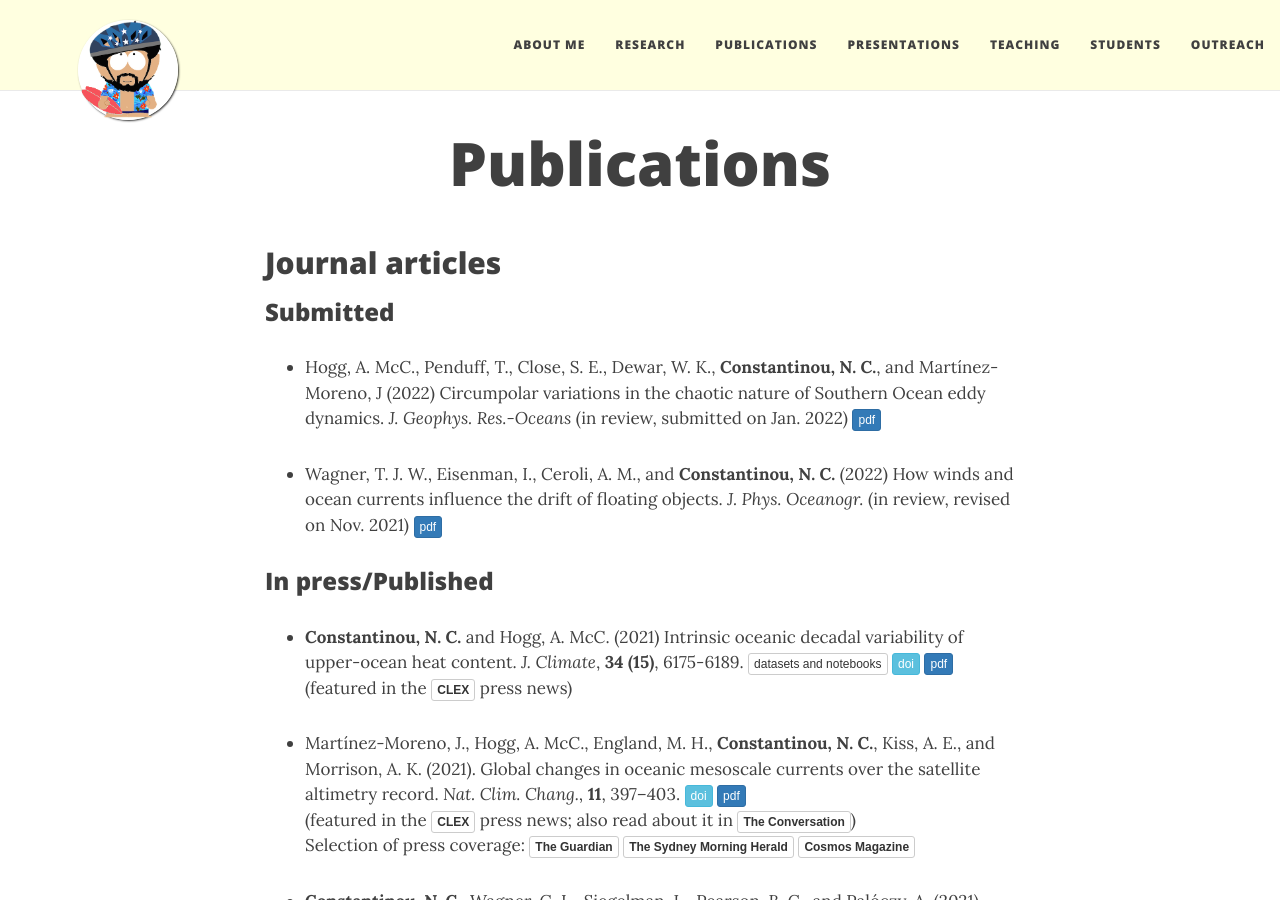
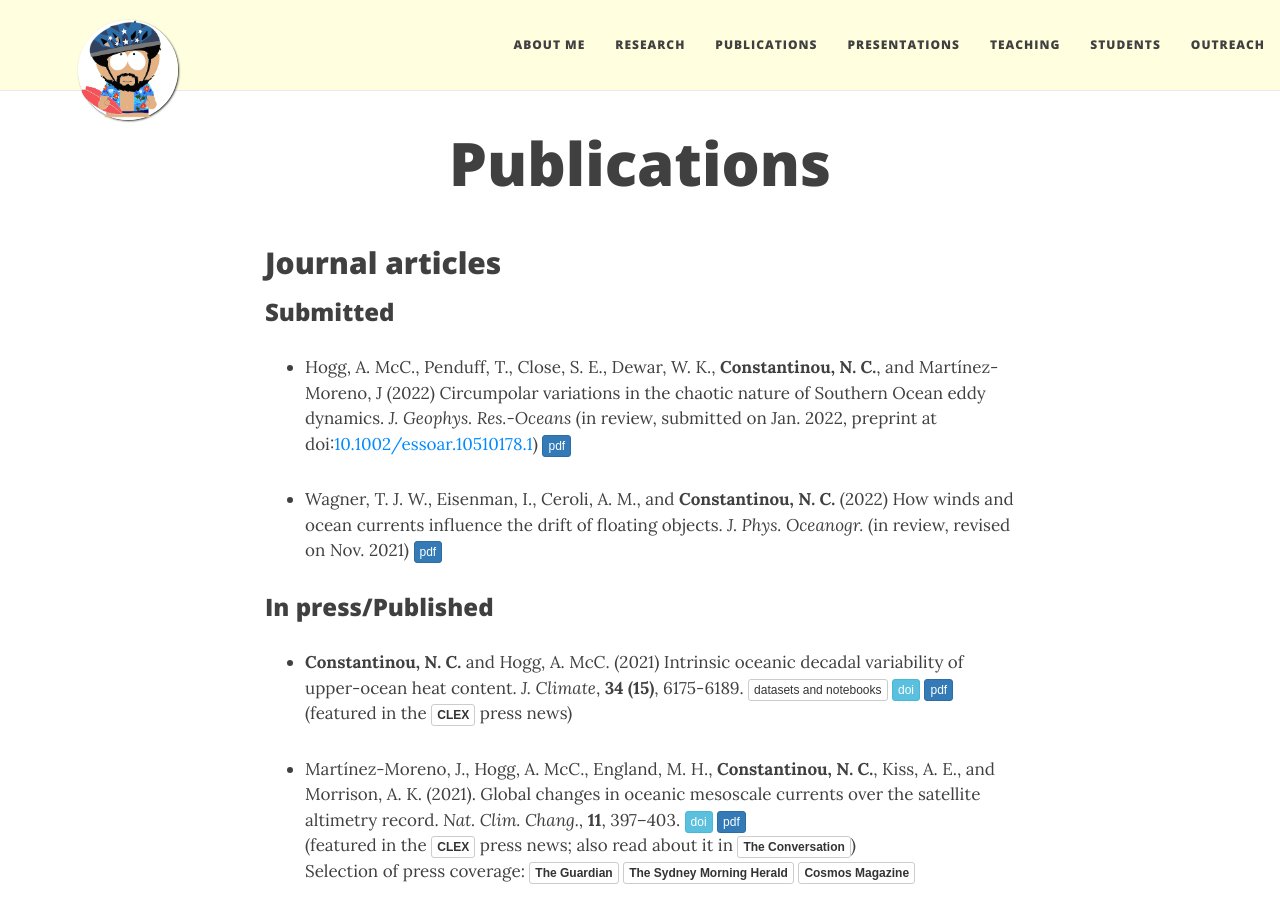
Before and after one commit to navidcy/navidcy.github.io, a Jekyll site: the page built from publications.md, in a window 1280 px wide and 900 px high. Built offline with Jekyll 4.4.1, drawn with Linux system fonts in a browser that asks for light colours; nearby versions of some CDN libraries; comment, search, counter and statistics services are not loaded.

Commit message:
add doi for preprint

```diff
--- a/publications.md
+++ b/publications.md
@@ -17,7 +17,7 @@
 
 ### Submitted
 
- - Hogg, A. McC., Penduff, T., Close, S. E., Dewar, W. K., **Constantinou, N. C.**, and Martínez-Moreno, J  (2022) Circumpolar variations in the chaotic nature of Southern Ocean eddy dynamics. _J. Geophys. Res.-Oceans_ (in review, submitted on Jan. 2022) [<span class="btn btn-primary btn-xs{{end}}" style="font-family:sans-serif;">pdf</span>][occiput-SO]
+ - Hogg, A. McC., Penduff, T., Close, S. E., Dewar, W. K., **Constantinou, N. C.**, and Martínez-Moreno, J  (2022) Circumpolar variations in the chaotic nature of Southern Ocean eddy dynamics. _J. Geophys. Res.-Oceans_ (in review, submitted on Jan. 2022, preprint at doi:<a href="https://doi.org/10.1002/essoar.10510178.1">10.1002/essoar.10510178.1</a>) [<span class="btn btn-primary btn-xs{{end}}" style="font-family:sans-serif;">pdf</span>][occiput-SO]
 
 - Wagner, T. J. W., Eisenman, I., Ceroli, A. M., and **Constantinou, N. C.** (2022) How winds and ocean currents influence the drift of floating objects. _J. Phys. Oceanogr._ (in review, revised on Nov. 2021) [<span class="btn btn-primary btn-xs{{end}}" style="font-family:sans-serif;">pdf</span>][objectdrift]
 
```
